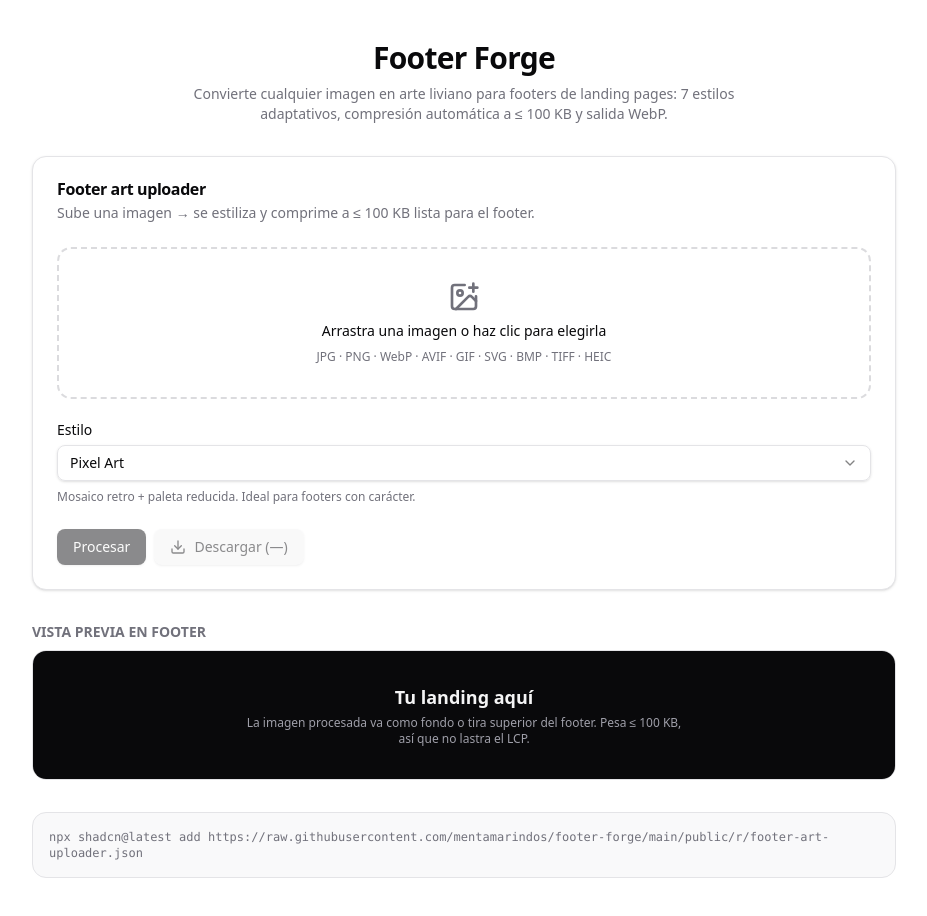
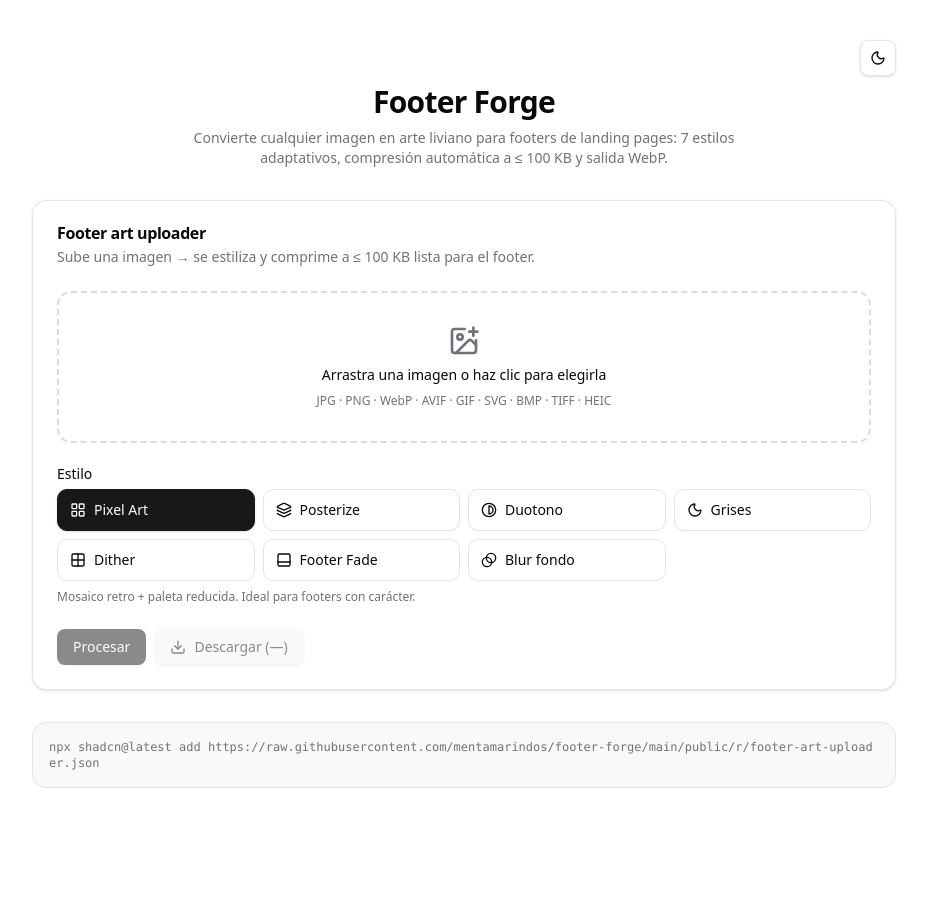
Before and after one commit to mentamarindos/footer-forge, a React (Vite) app: page / in a window 1280 px wide. Shown: the whole page, without its empty margins (176-1103 px from the left). After the commit the page ends 828 px from the top, so only its background shows below. Built offline with nearby package versions, Linux system fonts and the light colour scheme.

Commit message:
Toggles de estilo, preview de footer en vivo y modo oscuro

```diff
--- a/src/App.tsx
+++ b/src/App.tsx
@@ -1,12 +1,37 @@
+import { useEffect, useState } from "react";
+import { Moon, Sun } from "lucide-react";
 import { Toaster } from "sonner";
 import { FooterArtUploader } from "@/components/footer-art-uploader";
+import { Button } from "@/components/ui/button";
+
+function useTheme() {
+  const [dark, setDark] = useState<boolean>(() => {
+    const saved = localStorage.getItem("footer-forge-theme");
+    if (saved) return saved === "dark";
+    return window.matchMedia?.("(prefers-color-scheme: dark)").matches ?? false;
+  });
+
+  useEffect(() => {
+    document.documentElement.classList.toggle("dark", dark);
+    localStorage.setItem("footer-forge-theme", dark ? "dark" : "light");
+  }, [dark]);
+
+  return { dark, toggle: () => setDark((d) => !d) };
+}
 
 export default function App() {
+  const { dark, toggle } = useTheme();
+
   return (
     <div className="min-h-screen bg-background text-foreground">
       <Toaster richColors position="top-center" />
       <main className="mx-auto grid w-full max-w-4xl gap-8 px-4 py-10">
         <header className="grid gap-2 text-center">
+          <div className="flex items-center justify-end">
+            <Button variant="outline" size="icon" onClick={toggle} aria-label="Cambiar tema">
+              {dark ? <Sun className="h-4 w-4" /> : <Moon className="h-4 w-4" />}
+            </Button>
+          </div>
           <h1 className="text-3xl font-bold tracking-tight">Footer Forge</h1>
           <p className="mx-auto max-w-xl text-sm text-muted-foreground">
             Convierte cualquier imagen en arte liviano para footers de landing pages:
@@ -16,22 +41,8 @@ export default function App() {
 
         <FooterArtUploader />
 
-        {/* ejemplo de footer con imagen generada */}
-        <section className="grid gap-2">
-          <h2 className="text-sm font-semibold text-muted-foreground">VISTA PREVIA EN FOOTER</h2>
-          <footer className="overflow-hidden rounded-xl border">
-            <div className="flex flex-col items-center gap-1 bg-zinc-950 px-6 py-8 text-center text-zinc-100">
-              <p className="text-lg font-bold">Tu landing aquí</p>
-              <p className="max-w-md text-xs text-zinc-400">
-                La imagen procesada va como fondo o tira superior del footer. Pesa ≤ 100 KB,
-                así que no lastra el LCP.
-              </p>
-            </div>
-          </footer>
-        </section>
-
         <section className="rounded-xl border bg-muted/50 p-4 text-xs text-muted-foreground">
-          <p className="font-mono">
+          <p className="break-all font-mono">
             npx shadcn@latest add https://raw.githubusercontent.com/mentamarindos/footer-forge/main/public/r/footer-art-uploader.json
           </p>
         </section>
--- a/src/components/footer-art-uploader.tsx
+++ b/src/components/footer-art-uploader.tsx
@@ -1,7 +1,21 @@
 "use client";
 
 import { useCallback, useEffect, useMemo, useRef, useState } from "react";
-import { CheckCircle2, Download, ImagePlus, Loader2, TriangleAlert } from "lucide-react";
+import {
+  Blend,
+  CheckCircle2,
+  Contrast,
+  Download,
+  Grid2x2,
+  ImagePlus,
+  Layers,
+  LayoutGrid,
+  Loader2,
+  Moon,
+  PanelBottom,
+  TriangleAlert,
+  type LucideIcon,
+} from "lucide-react";
 import { toast } from "sonner";
 import { FormatBadge } from "@/components/format-badge";
 import { StyleControls } from "@/components/style-controls";
@@ -24,8 +38,20 @@ export interface FooterArtUploaderProps {
   maxBytes?: number;
   output?: "image/webp" | "image/jpeg" | "image/png";
   onProcessed?: (result: ProcessResult) => void;
+  /** Muestra el mock de footer en vivo con la imagen resultante. */
+  showFooterPreview?: boolean;
   className?: string;
 }
+
+const STYLE_ICONS: Record<string, LucideIcon> = {
+  "pixel-art": LayoutGrid,
+  posterize: Layers,
+  duotone: Contrast,
+  grayscale: Moon,
+  dither: Grid2x2,
+  "footer-fade": PanelBottom,
+  blur: Blend,
+};
 
 export function FooterArtUploader({
   defaultStyle = "pixel-art",
@@ -34,6 +60,7 @@ export function FooterArtUploader({
   maxBytes = 102_400,
   output = "image/webp",
   onProcessed,
+  showFooterPreview = true,
   className,
 }: FooterArtUploaderProps) {
   const styles = useMemo(
@@ -166,21 +193,33 @@ export function FooterArtUploader({
           />
         </div>
 
-        {/* selector de estilo */}
+        {/* selector de estilo: toggles */}
         <div className="grid gap-2">
           <Label>Estilo</Label>
-          <Select value={styleId} onValueChange={handleStyleChange}>
-            <SelectTrigger>
-              <SelectValue />
-            </SelectTrigger>
-            <SelectContent>
-              {styles.map((s) => (
-                <SelectItem key={s.id} value={s.id}>
-                  {s.name}
-                </SelectItem>
-              ))}
-            </SelectContent>
-          </Select>
+          <div className="grid grid-cols-2 gap-2 sm:grid-cols-3 lg:grid-cols-4" role="group" aria-label="Estilo de imagen">
+            {styles.map((s) => {
+              const Icon = STYLE_ICONS[s.id] ?? LayoutGrid;
+              const active = s.id === styleId;
+              return (
+                <button
+                  key={s.id}
+                  type="button"
+                  aria-pressed={active}
+                  onClick={() => handleStyleChange(s.id)}
+                  className={cn(
+                    "flex items-center gap-2 rounded-lg border px-3 py-2.5 text-left text-sm font-medium transition-colors",
+                    "focus-visible:outline-none focus-visible:ring-1 focus-visible:ring-ring",
+                    active
+                      ? "border-primary bg-primary text-primary-foreground shadow"
+                      : "border-input bg-background hover:bg-accent hover:text-accent-foreground"
+                  )}
+                >
+                  <Icon className="h-4 w-4 shrink-0" />
+                  <span className="truncate">{s.name}</span>
+                </button>
+              );
+            })}
+          </div>
           <p className="text-xs text-muted-foreground">{style.description}</p>
         </div>
 
@@ -269,6 +308,35 @@ export function FooterArtUploader({
             <Download className="h-4 w-4" /> Descargar ({result ? formatBytes(result.size) : "—"})
           </Button>
         </div>
+
+        {/* vista previa en footer: en vivo, usa el último resultado */}
+        {result && showFooterPreview && (
+          <div className="grid gap-2">
+            <span className="text-xs font-medium text-muted-foreground">
+              VISTA PREVIA EN FOOTER · EN VIVO
+            </span>
+            <footer className="overflow-hidden rounded-xl border">
+              <div className="relative">
+                <img
+                  src={result.url}
+                  alt="Preview en footer"
+                  className="h-44 w-full object-cover"
+                />
+                <div className="absolute inset-0 bg-gradient-to-t from-black/75 via-black/20 to-transparent" />
+                <div className="absolute inset-x-0 bottom-0 p-4 text-center">
+                  <p className="text-base font-bold text-white">Tu landing aquí</p>
+                  <p className="mx-auto mt-1 max-w-md text-[11px] leading-snug text-zinc-300">
+                    Así se ve tu imagen ({formatBytes(result.size)}) como fondo del
+                    footer. Cambia de estilo o mueve los controles y se actualiza sola.
+                  </p>
+                </div>
+              </div>
+              <div className="bg-zinc-950 px-6 py-3 text-center text-[11px] text-zinc-500">
+                © 2026 Tu marca · Aviso legal · Privacidad
+              </div>
+            </footer>
+          </div>
+        )}
       </CardContent>
     </Card>
   );
--- a/src/index.css
+++ b/src/index.css
@@ -1,4 +1,6 @@
 @import "tailwindcss";
+
+@custom-variant dark (&:where(.dark, .dark *));
 
 @theme inline {
   --radius-sm: calc(var(--radius) - 4px);
```
